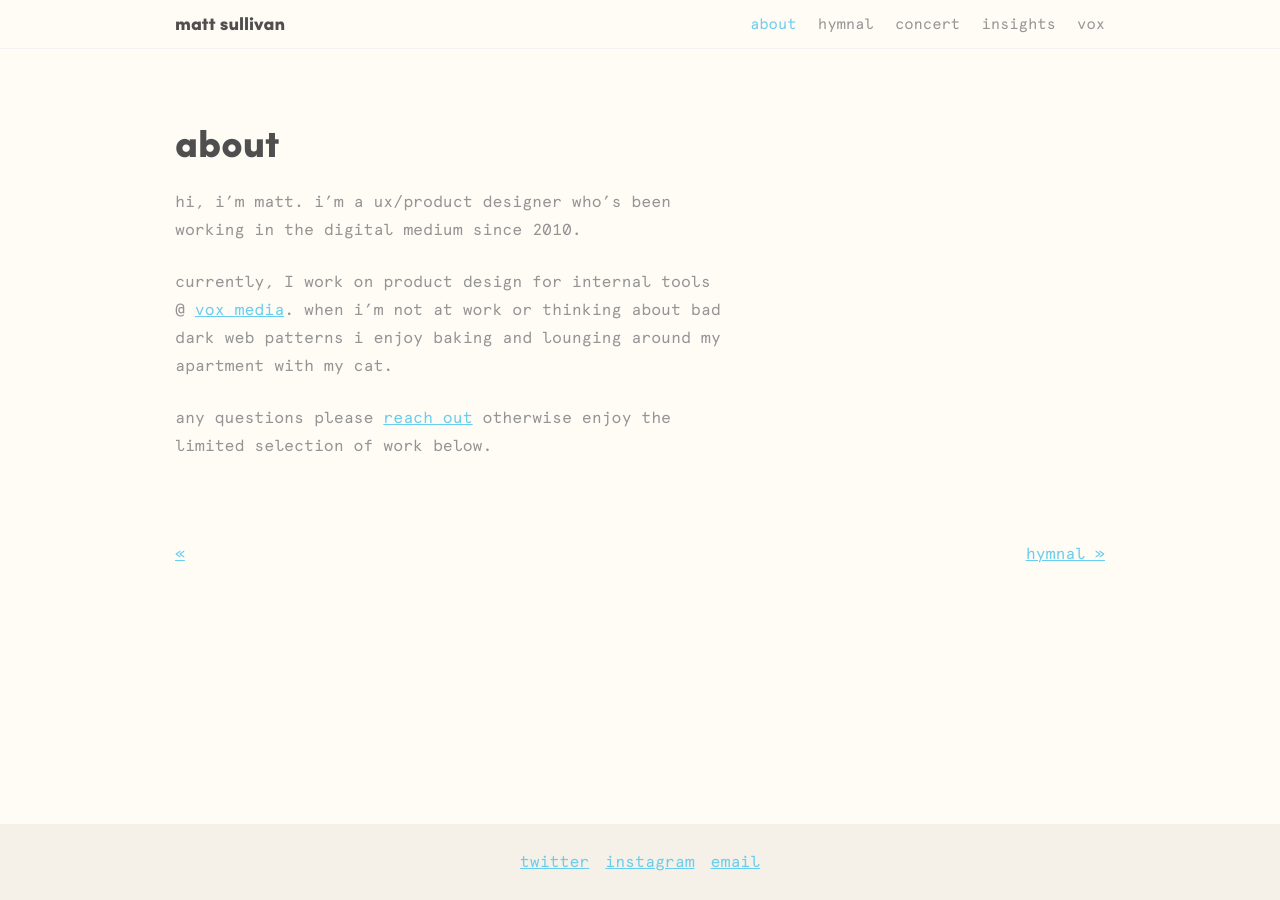
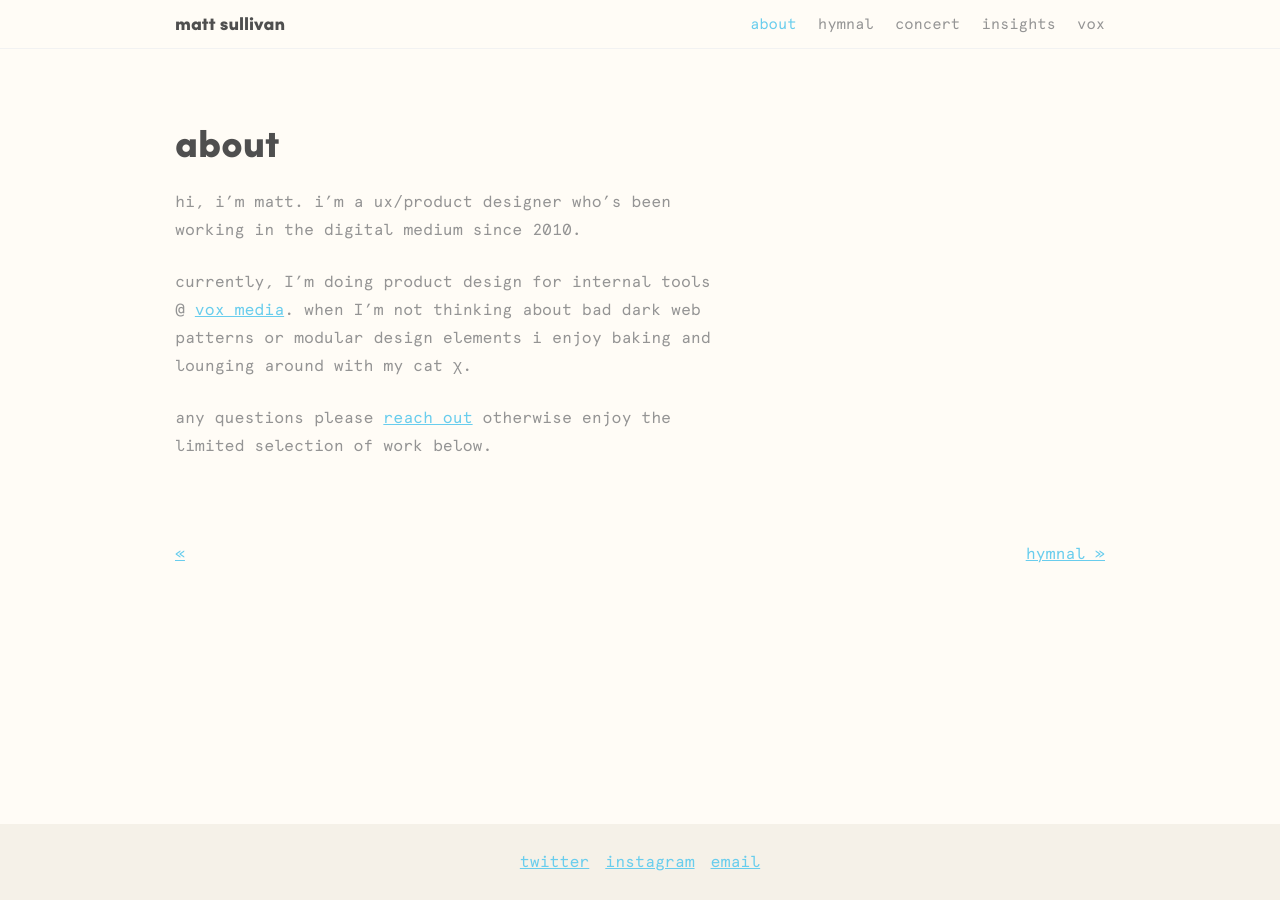
Before and after one commit to mjsxi/mjsxi.github.io, a Jekyll site: the page built from _posts/2017-06-01-about.markdown, in a window 1280 px wide. Built offline with Jekyll 4.4.1, drawn with Linux system fonts in a browser that asks for light colours.

Commit message:
Updated About

```diff
--- a/_posts/2017-06-01-about.markdown
+++ b/_posts/2017-06-01-about.markdown
@@ -6,6 +6,6 @@ layout: page
 
 hi, i'm matt. i'm a ux/product designer who's been working in the digital medium since 2010.
 
-currently, I work on product design for internal tools @ [vox media](http://www.voxmedia.com/). when i'm not at work or thinking about bad dark web patterns i enjoy baking and lounging around my apartment with my cat.
+currently, I'm doing product design for internal tools @ [vox media](http://www.voxmedia.com/). when I'm not thinking about bad dark web patterns or modular design elements i enjoy baking and lounging around with my cat χ.
 
 any questions please [reach out](mailto:msullivanxi@gmail.com?Subject=Hi%20Matt) otherwise enjoy the limited selection of work below.
```
